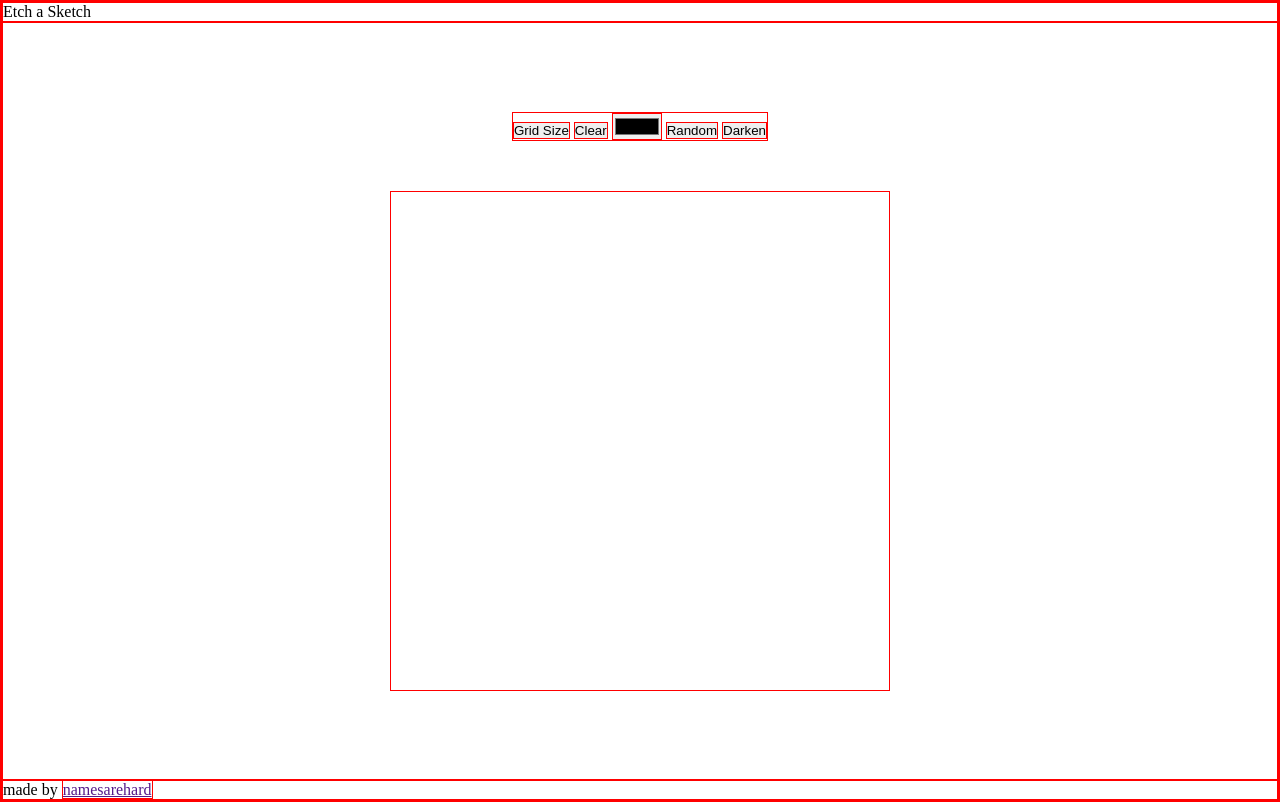
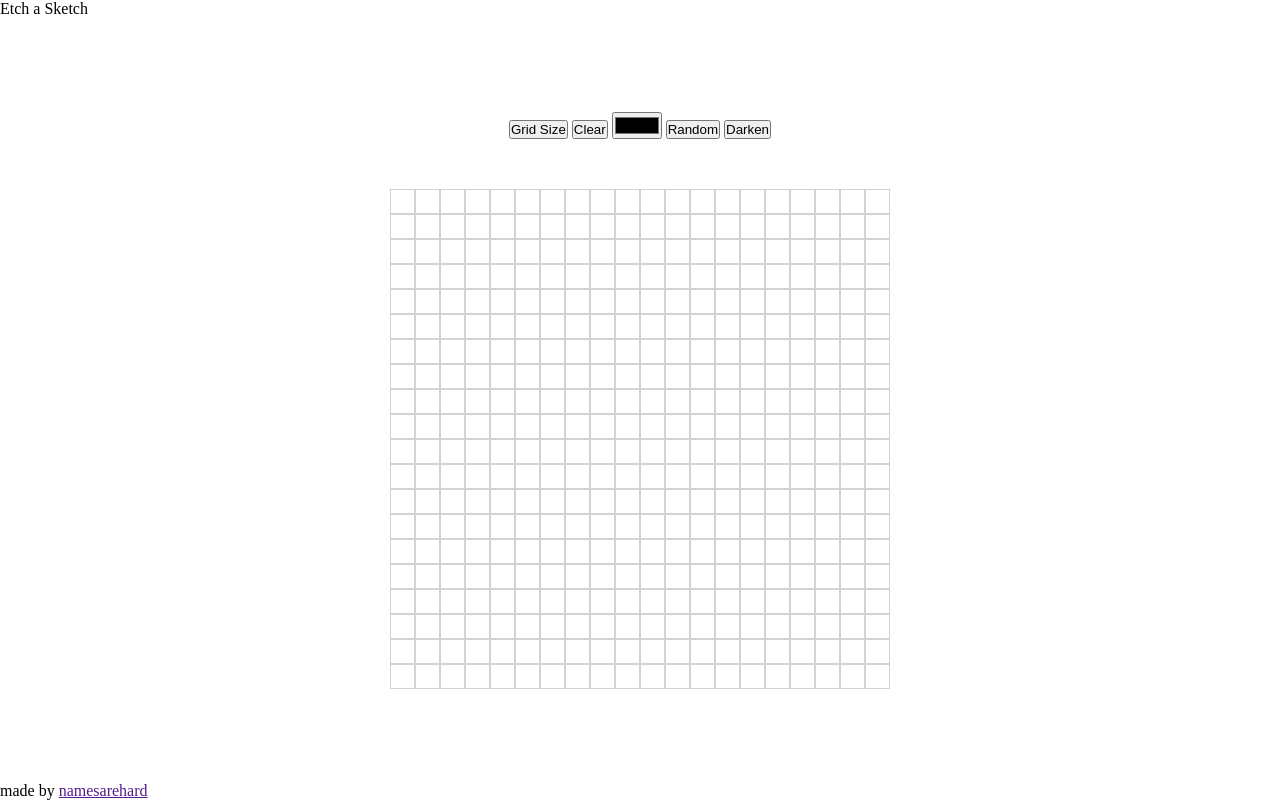
Before and after one commit to namesarehard123/etch-a-sketch, a plain HTML site: page index.html in a window 1280 px wide. Drawn offline with Linux system fonts and the light colour scheme.

Commit message:
feat: add logic for grid creation

```diff
--- a/js/etch.js
+++ b/js/etch.js
@@ -1 +1,21 @@
-console.log("Works");
+function fillGrids(container , n) {
+    const gridWidth = container.getBoundingClientRect().width / n;
+    container.innerHtml = "";
+
+    for (let i = 0; i < n; i++) {
+        const gridRow = document.createElement("div");
+        gridRow.classList.add("grid-row");
+        for (let j = 0; j < n; j++) {
+            const grid = document.createElement("div");
+            grid.classList.add("grid");
+            grid.style.width = `${gridWidth}px`;
+            grid.style.height = `${gridWidth}px`;
+            gridRow.appendChild(grid);
+        }
+        container.appendChild(gridRow);
+    }
+
+}
+
+const container = document.querySelector(".container");
+fillGrids(container, 20);
--- a/style/styles.css
+++ b/style/styles.css
@@ -6,7 +6,7 @@ html {
     box-sizing: inherit;
     margin: 0;
     padding: 0;
-    border: 1px solid red;
+    /* border: 1px solid red; */
 }
 
 body {
@@ -28,3 +28,12 @@ body {
     height: 500px;
     width: 500px;
 }
+
+/* grid styling */
+.grid-row {
+    display: flex;
+}
+
+.grid {
+    border: 1px solid lightgrey;
+}
```
